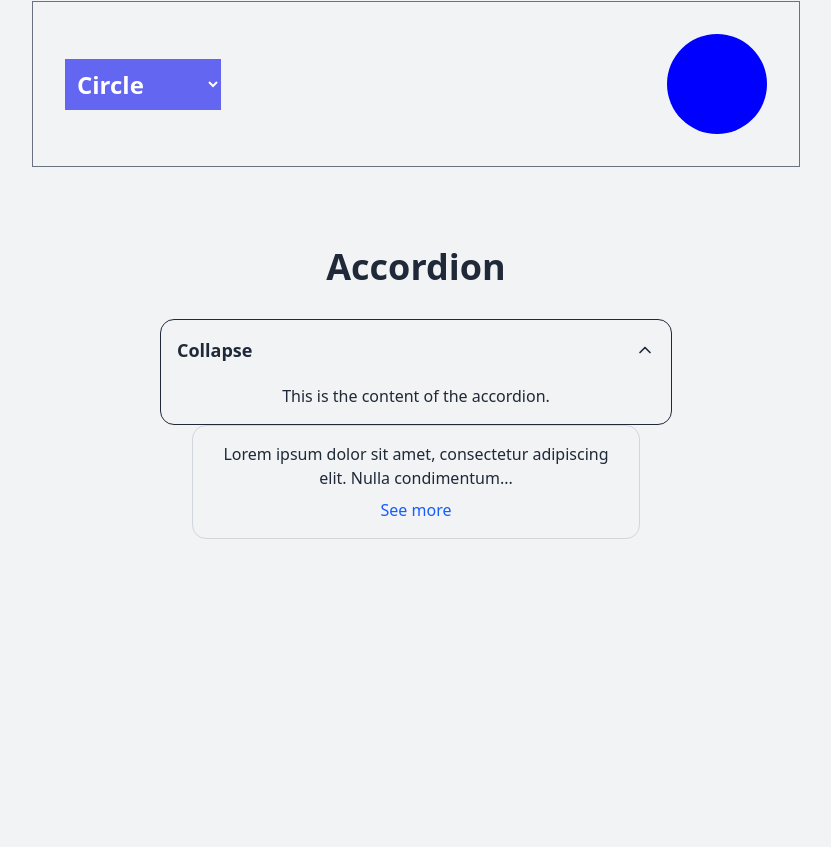
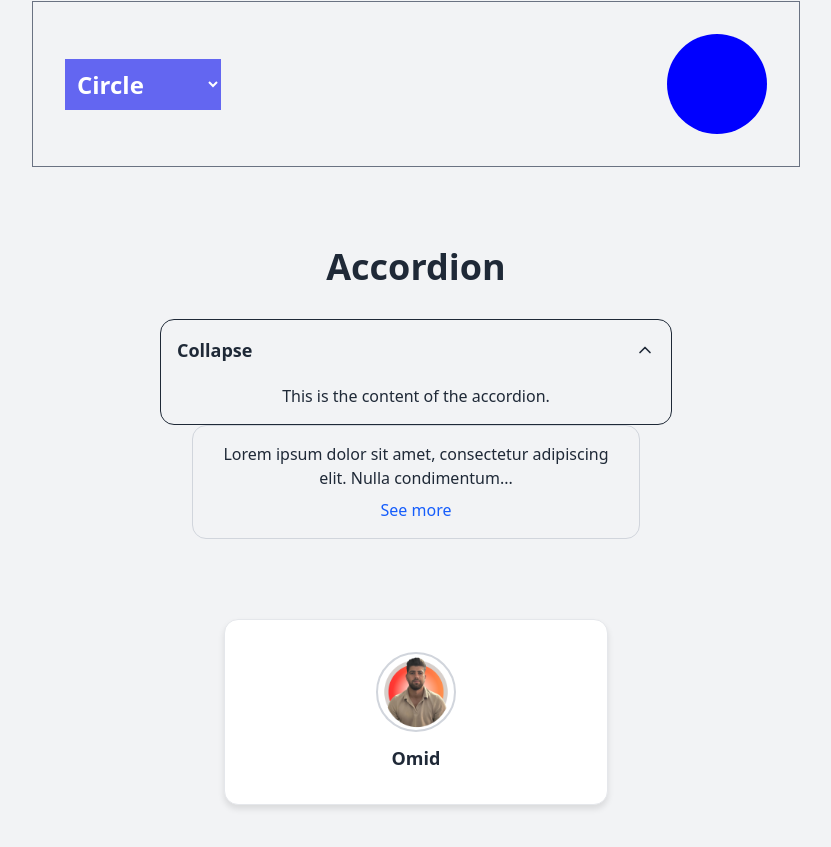
Before and after one commit to omidkick/TS-React-Demo, a React (Vite) app: page / in a window 1280 px wide. Shown: the part 1823-2670 px from the top of the page, without its empty margins (224-1055 px from the left). Before the commit the page ends 2426 px from the top, so only its background shows below. Built offline with nearby package versions, Linux system fonts and the light colour scheme.

Commit message:
add UserCard component with utility types and preview/full modes

```diff
--- a/src/App.tsx
+++ b/src/App.tsx
@@ -8,6 +8,7 @@ import List from "./components/generics/List";
 import ExampleTable from "./components/HTMLprops/ExampleTable";
 import WrappingHTMLElements from "./components/HTMLprops/WrappingHTMLElements";
 import Counter from "./components/state/Counter";
+import UserCard from "./components/utilityType/UserCard";
 import DarkModeProvider from "./context/DarkModeContext";
 import UserContextProvider from "./context/UserContext";
 import MainHeader from "./ui/MainHeader";
@@ -30,10 +31,26 @@ function App() {
             <ExampleTable />
             <ShapeSelector />
 
-            <Accordion expanded/>
+            <Accordion expanded />
 
             {/* <Panel/> */}
             <Panel collapsable defaultCollapsed />
+
+            <UserCard
+              mode="preview"
+              user={{ avatarUrl: "/images/avatar.PNG", name: "Omid" }}
+            />
+            {/*
+            <UserCard
+              mode="full"
+              user={{
+                name: "Omid",
+                email: "omid@gmail.com",
+                role: "admin",
+                avatarUrl: "/images/avatar.PNG",
+                // id: 1,
+              }}
+            /> */}
           </main>
         </UserContextProvider>
       </DarkModeProvider>
--- /dev/null
+++ b/src/components/utilityType/UserCard.tsx
@@ -0,0 +1,62 @@
+import React from "react";
+
+type User = {
+  id: number;
+  name: string;
+  email: string;
+  role: "admin" | "user";
+  avatarUrl: string;
+};
+
+type UserCardPreview = {
+  mode: "preview";
+  user: Pick<User, "name" | "avatarUrl">;
+};
+
+type UserCardFull = {
+  mode: "full";
+  user: Omit<User, "id">;
+};
+
+type UserCardProps = UserCardPreview | UserCardFull;
+
+const UserCard: React.FC<UserCardProps> = (props) => {
+  const commonClasses =
+    "card flex flex-col items-center gap-3 p-6 max-w-sm mx-auto rounded-lg shadow-md transition-transform hover:scale-[1.02]";
+
+  if (props.mode === "preview") {
+    const { name, avatarUrl } = props.user;
+    return (
+      <div className={`${commonClasses} bg-surface mt-20`}>
+        <img
+          src={avatarUrl}
+          alt={`${name}'s avatar`}
+          className="user-avatar w-20 h-20 rounded-full border-2 border-gray-300 object-cover"
+        />
+        <h3 className="text-lg font-semibold text-dark">{name}</h3>
+      </div>
+    );
+  } else {
+    const { name, email, role, avatarUrl } = props.user;
+    return (
+      <div className={`${commonClasses} bg-surface`}>
+        <img
+          src={avatarUrl}
+          alt={`${name}'s avatar`}
+          className="user-avatar w-24 h-24 rounded-full border-2 border-gray-300 object-cover"
+        />
+        <h3 className="text-xl font-bold text-dark">{name}</h3>
+        <p className="text-sm text-light">{email}</p>
+        <span
+          className={`badge ${
+            role === "admin" ? "badge-danger" : "badge-primary"
+          }`}
+        >
+          {role.toUpperCase()}
+        </span>
+      </div>
+    );
+  }
+};
+
+export default UserCard;
```
Also changed, not shown: public/images/avatar.PNG (added).
